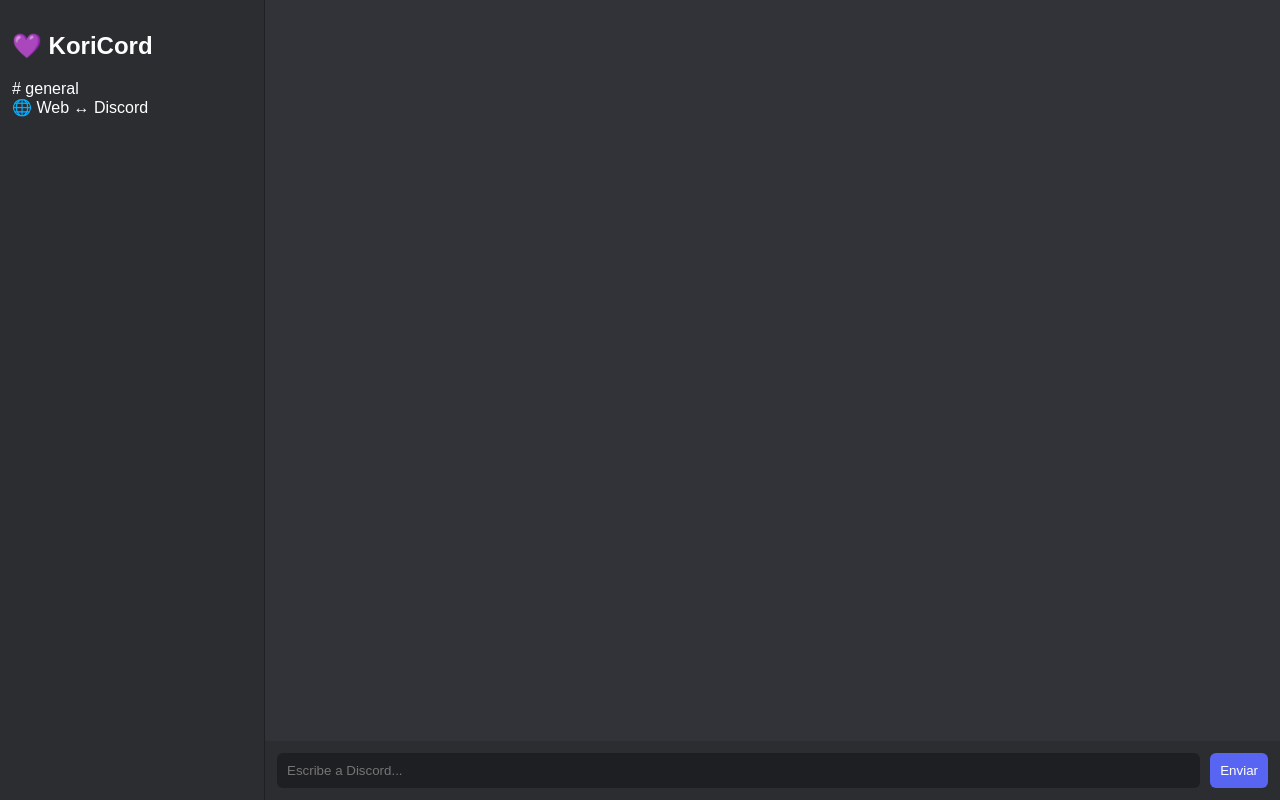
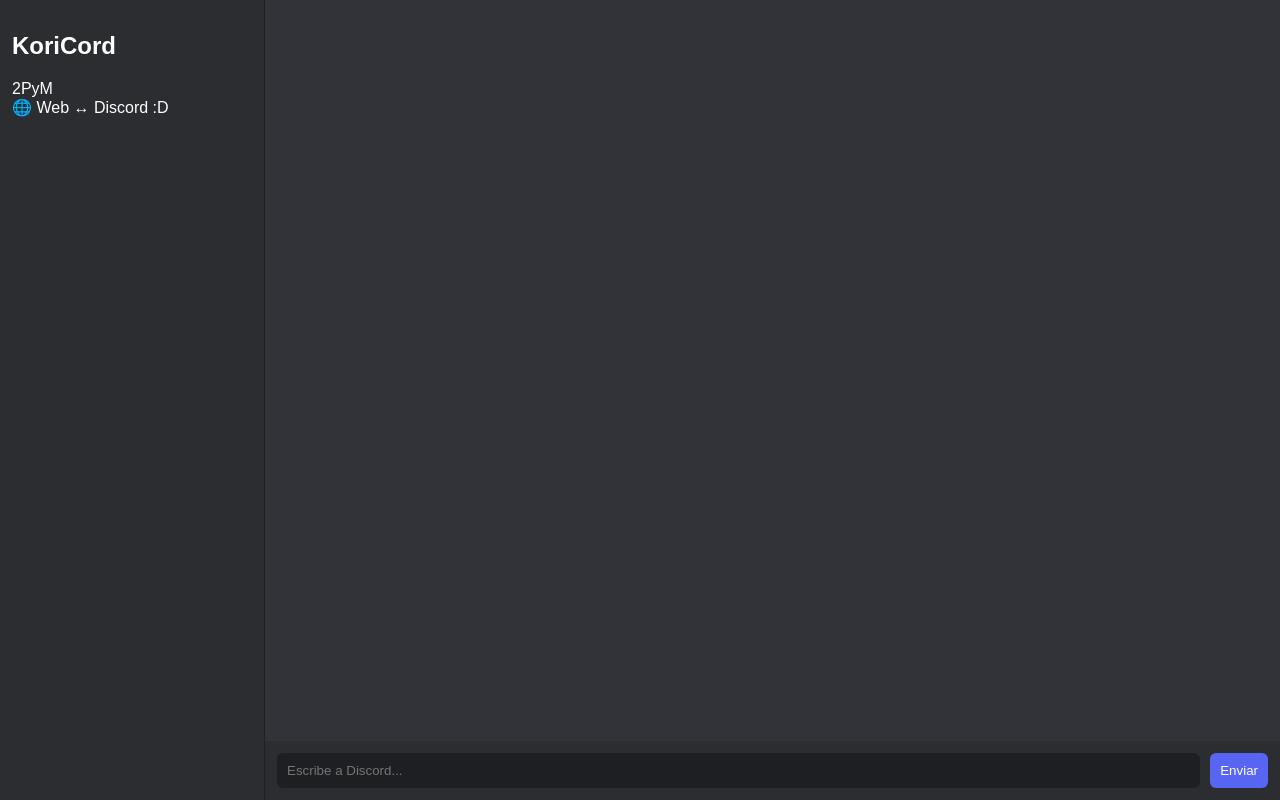
Before and after one commit to New25Said/koricord, a website: page public/index.html in a window 1280 px wide. Drawn offline with Linux system fonts and the light colour scheme; no server answers.

Commit message:
Update index.html

```diff
--- a/public/index.html
+++ b/public/index.html
@@ -113,9 +113,9 @@
 <body>
 
 <div class="sidebar">
-<h2>💜 KoriCord</h2>
-<div># general</div>
-<div>🌐 Web ↔ Discord</div>
+<h2>KoriCord</h2>
+<div>2PyM</div>
+<div>🌐 Web ↔ Discord :D</div>
 </div>
 
 <div class="chat">
@@ -139,7 +139,6 @@
 onChildAdded
 } from "https://www.gstatic.com/firebasejs/12.2.1/firebase-database.js";
 
-/* 🔥 FIREBASE */
 const firebaseConfig = {
 apiKey: "AIzaSyARq5j8Kf9p4SYj4sj3167BjVD-Q4KczQE",
 authDomain: "koricord-a5f4e.firebaseapp.com",
@@ -153,16 +152,15 @@
 const app = initializeApp(firebaseConfig);
 const db = getDatabase(app);
 
-/* 🌐 WEB → FIREBASE */
+/* 🌐 ENVIAR A FIREBASE (SIN USER PREFIX) */
 window.sendMessage = async function(){
 
 const text = document.getElementById("msg").value;
 if(!text) return;
 
 await push(ref(db,"webMessages"), {
-user:"KoriWeb",
-text:text,
-time:Date.now()
+text: text,
+time: Date.now()
 });
 
 document.getElementById("msg").value="";
@@ -198,6 +196,11 @@
 
 });
 
+/* 💬 ENTER PARA ENVIAR */
+document.getElementById("msg").addEventListener("keydown", (e) => {
+  if (e.key === "Enter") sendMessage();
+});
+
 </script>
 
 </body>
```
